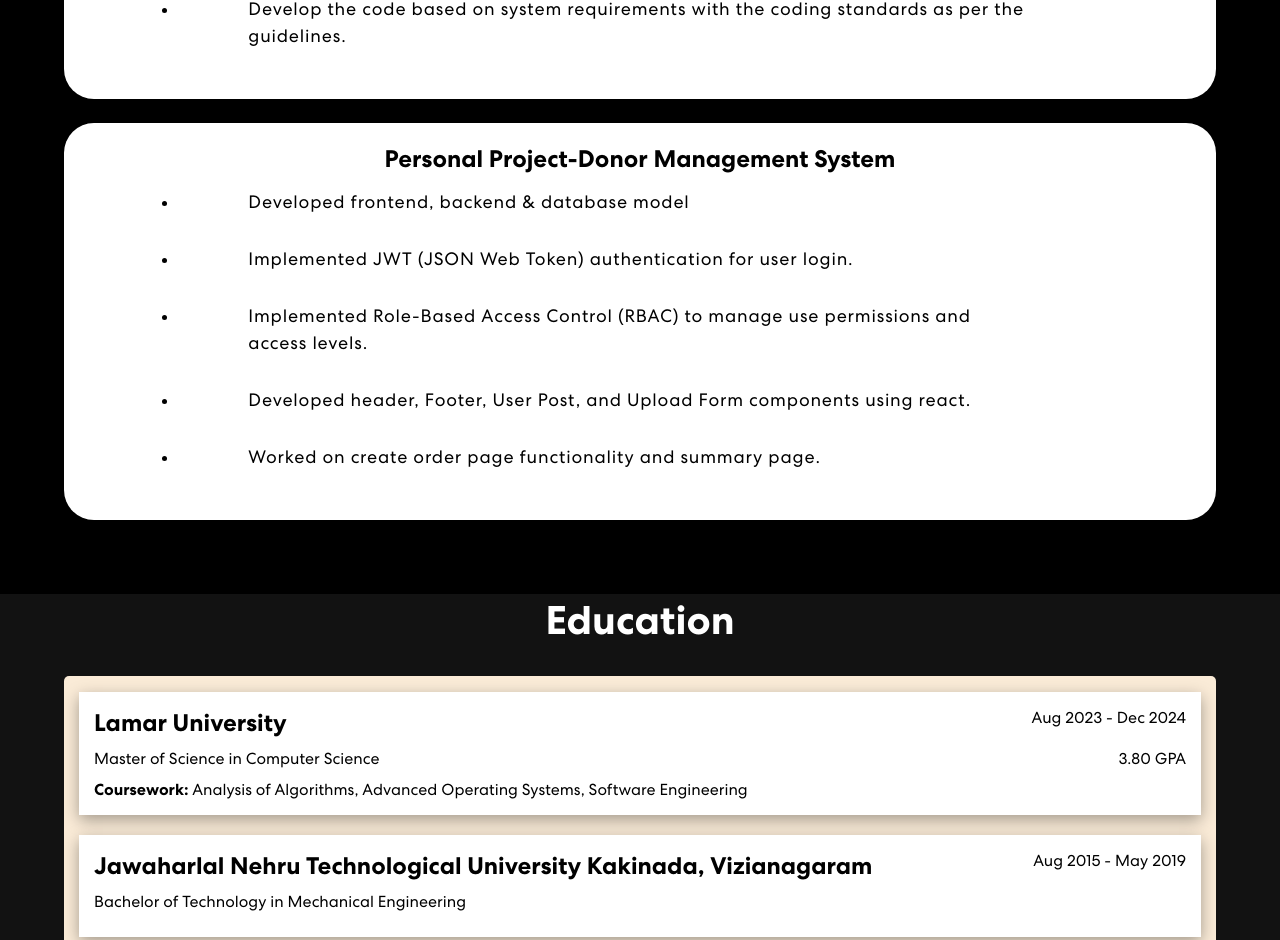
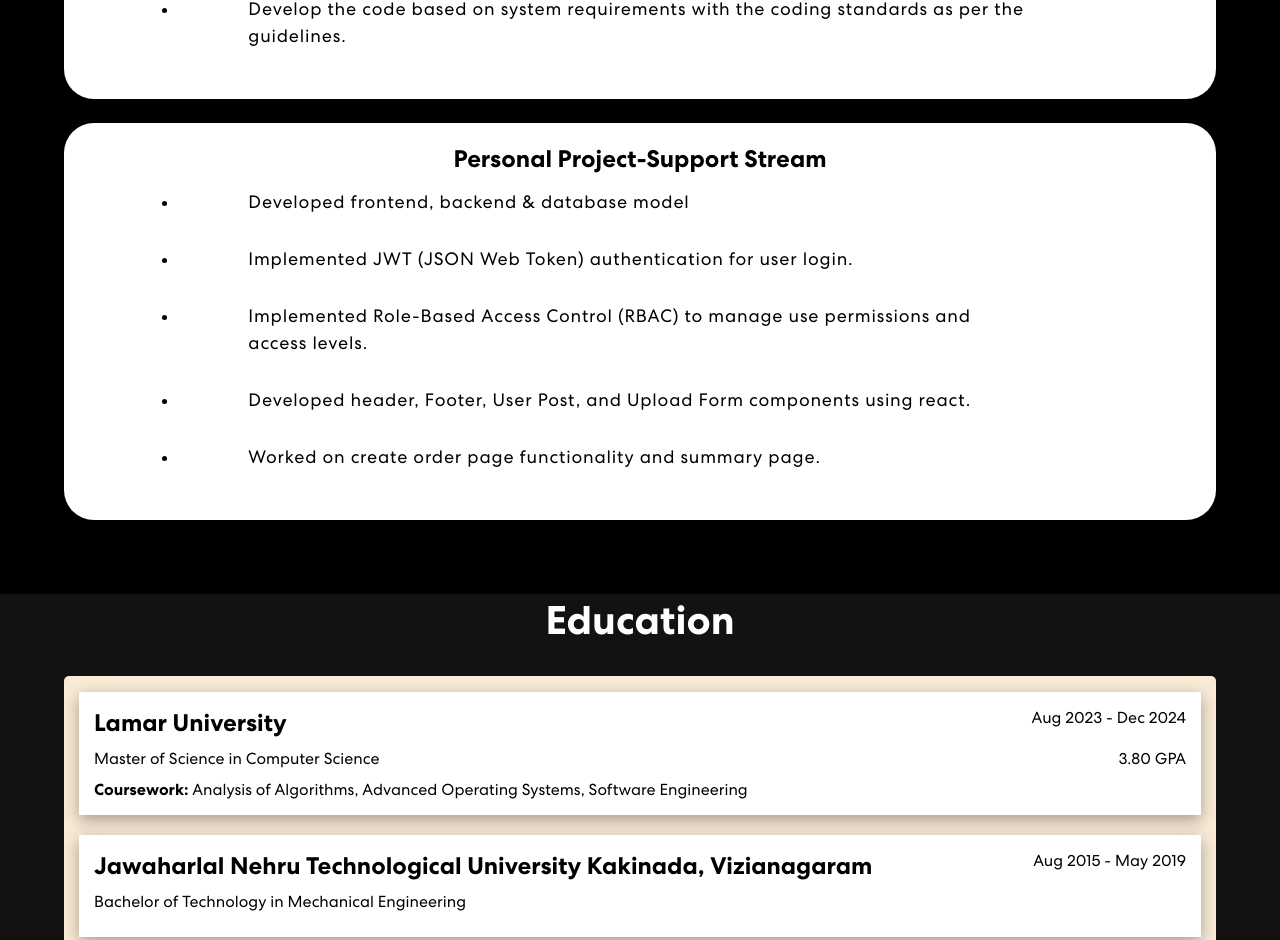
Before and after one commit to premkalyan-keerthi/pkeerthi_portfolio, a React (Create React App) app: page / in a window 1280 px wide. Shown: the part 2670-3610 px from the top of the page. Built offline with nearby package versions, Linux system fonts and the light colour scheme.

Commit message:
Update Projects.js

```diff
--- a/src/components/Projects.js
+++ b/src/components/Projects.js
@@ -47,7 +47,7 @@ const Projects = () => {
     },
     {
       id: 3,
-      title: "Personal Project-Donor Management System",
+      title: "Personal Project-Support Stream",
       description: [
         "Developed frontend, backend & database model",
         "Implemented JWT (JSON Web Token) authentication for user login.",
```
